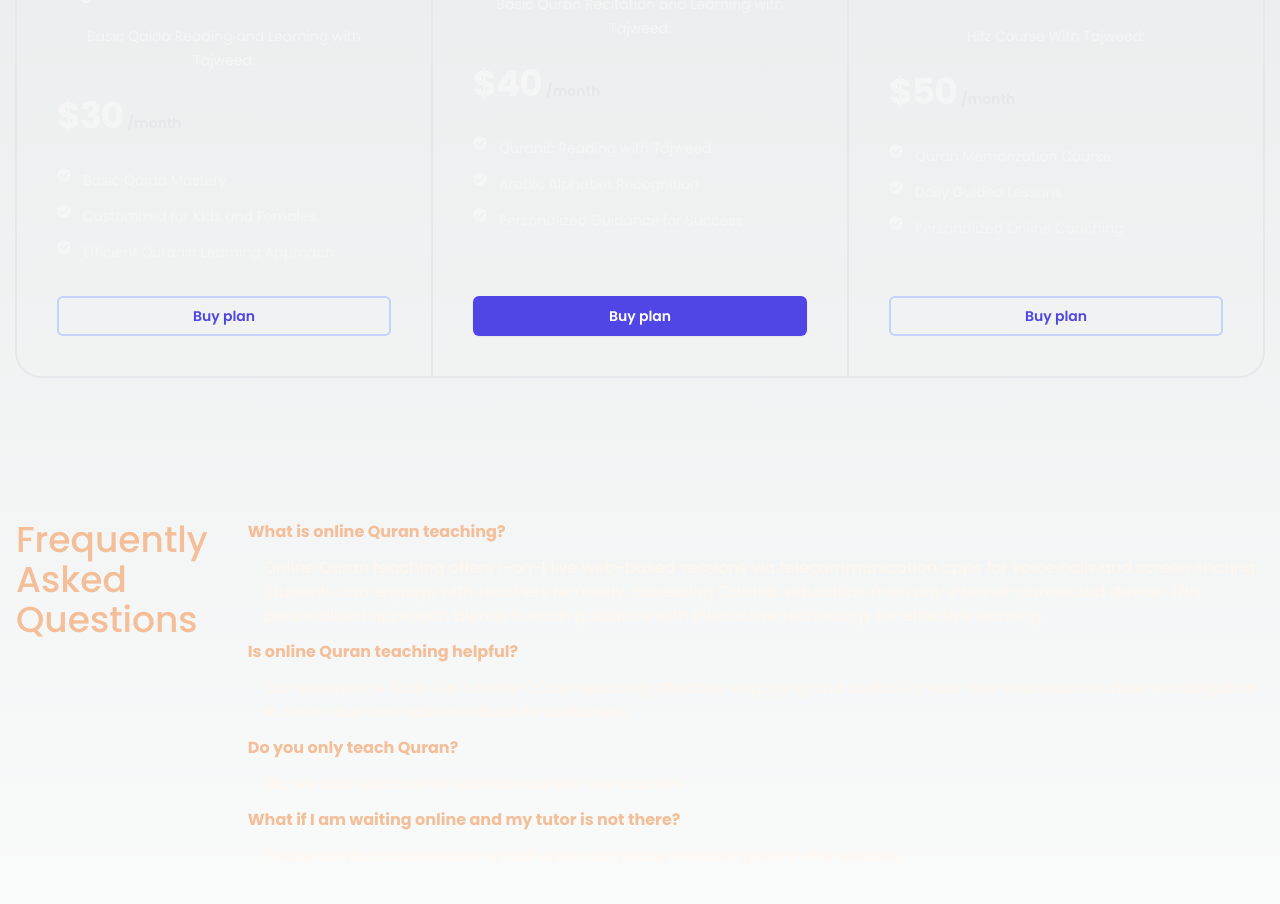
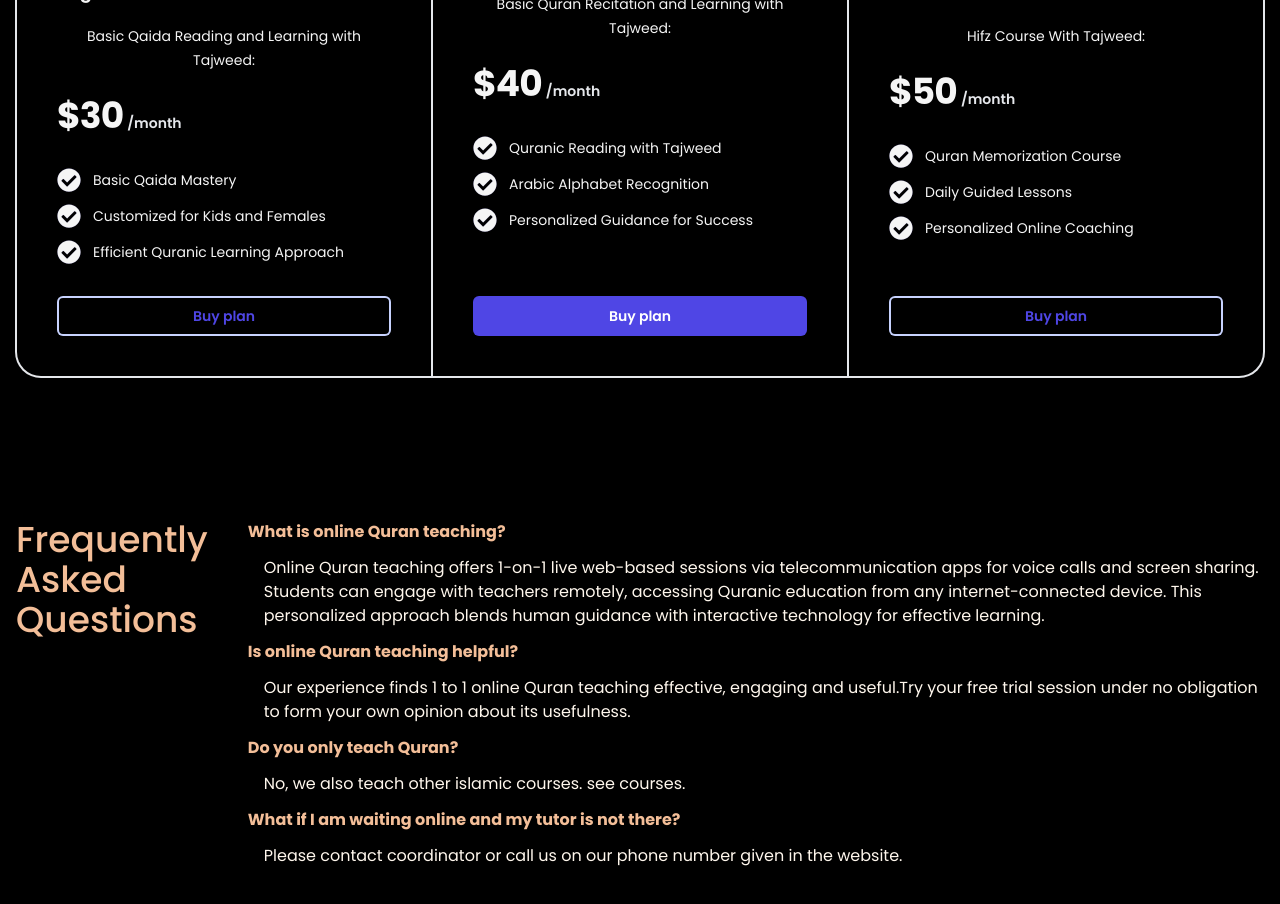
Before and after one commit to Bilalkhan4086/learn_quran, a Next.js app: page / in a window 1280 px wide. Shown: the part 1460-2364 px from the top of the page. Built offline with nearby package versions, Linux system fonts and the light colour scheme.

Commit message:
fix the color issue in main layout and fix classname issue in icon

```diff
--- a/app/globals.css
+++ b/app/globals.css
@@ -18,12 +18,7 @@
 
 body {
   color: rgb(var(--foreground-rgb));
-  background: linear-gradient(
-      to bottom,
-      transparent,
-      rgb(var(--background-end-rgb))
-    )
-    rgb(var(--background-start-rgb));
+  background: black;
 }
 
 @layer utilities {
--- a/components/sections/home/Section1.tsx
+++ b/components/sections/home/Section1.tsx
@@ -29,7 +29,7 @@ const Section1 = () => {
           to Muslim students worldwide. Our academy offers comprehensive online
           teachings, including{" "}
           <span className="text-kaizenyellow">
-            daily supplications and Tajweed, crucial for every Muslim's
+            daily supplications and Tajweed, crucial for every Muslim&apos;s
             spiritual growth.
           </span>
         </p>
@@ -56,7 +56,7 @@ const Section1 = () => {
           <span className="text-kaizengreen">
             Tealam Al-Quran Online Academy
           </span>
-          , we're committed to offering{" "}
+          , we&apos;re committed to offering{" "}
           <span className="text-kaizengreen">specially designed courses</span>{" "}
           that cater to the needs of our diverse student community.{" "}
           <span className="text-kaizengreen">Join us</span>, and experience the
--- a/components/sections/home/pricing/page.tsx
+++ b/components/sections/home/pricing/page.tsx
@@ -98,7 +98,7 @@ const Pricing = () => {
               >
                 {tier.features.map((feature) => (
                   <li key={feature} className="flex gap-x-3">
-                    <Tick classes="h-6 w-6 flex-none stroke-[1.75] stroke-indigo-600" />
+                    <Tick className="h-6 w-6 flex-none stroke-[1.75] stroke-indigo-600" />
                     {feature}
                   </li>
                 ))}
```
